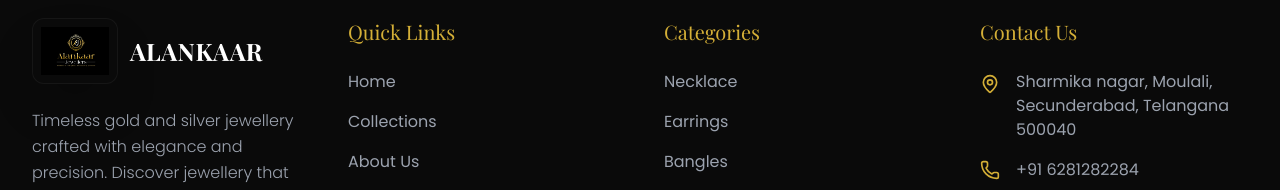
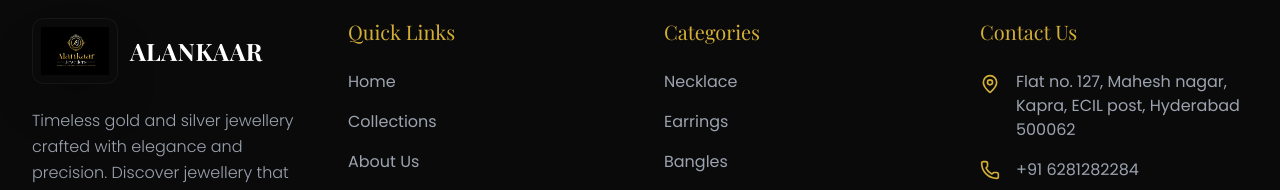
Before and after one commit to paymentsalankaarjewellers-byte/alankaar, a React (Vite) app in the folder client/: page / in a window 1280 px wide. Shown: the part 2994-3184 px from the top of the page. Built offline with nearby package versions, Linux system fonts and the light colour scheme; no server answers; a web font is replaced by a local one.

Commit message:
Update Footer.jsx

```diff
--- a/client/src/components/Footer.jsx
+++ b/client/src/components/Footer.jsx
@@ -87,7 +87,8 @@ const Footer = () => {
                         <ul className="space-y-4">
                             <li className="flex items-start gap-4 text-gray-400">
                                 <MapPin className="text-gold shrink-0 mt-1" size={20} />
-                                <span>Sharmika nagar, Moulali, Secunderabad, Telangana 500040</span>
+                                <span>Flat no. 127, Mahesh nagar, Kapra, ECIL post, Hyderabad 500062
+</span>
                             </li>
                             <li className="flex items-center gap-4 text-gray-400">
                                 <Phone className="text-gold shrink-0" size={20} />
```
